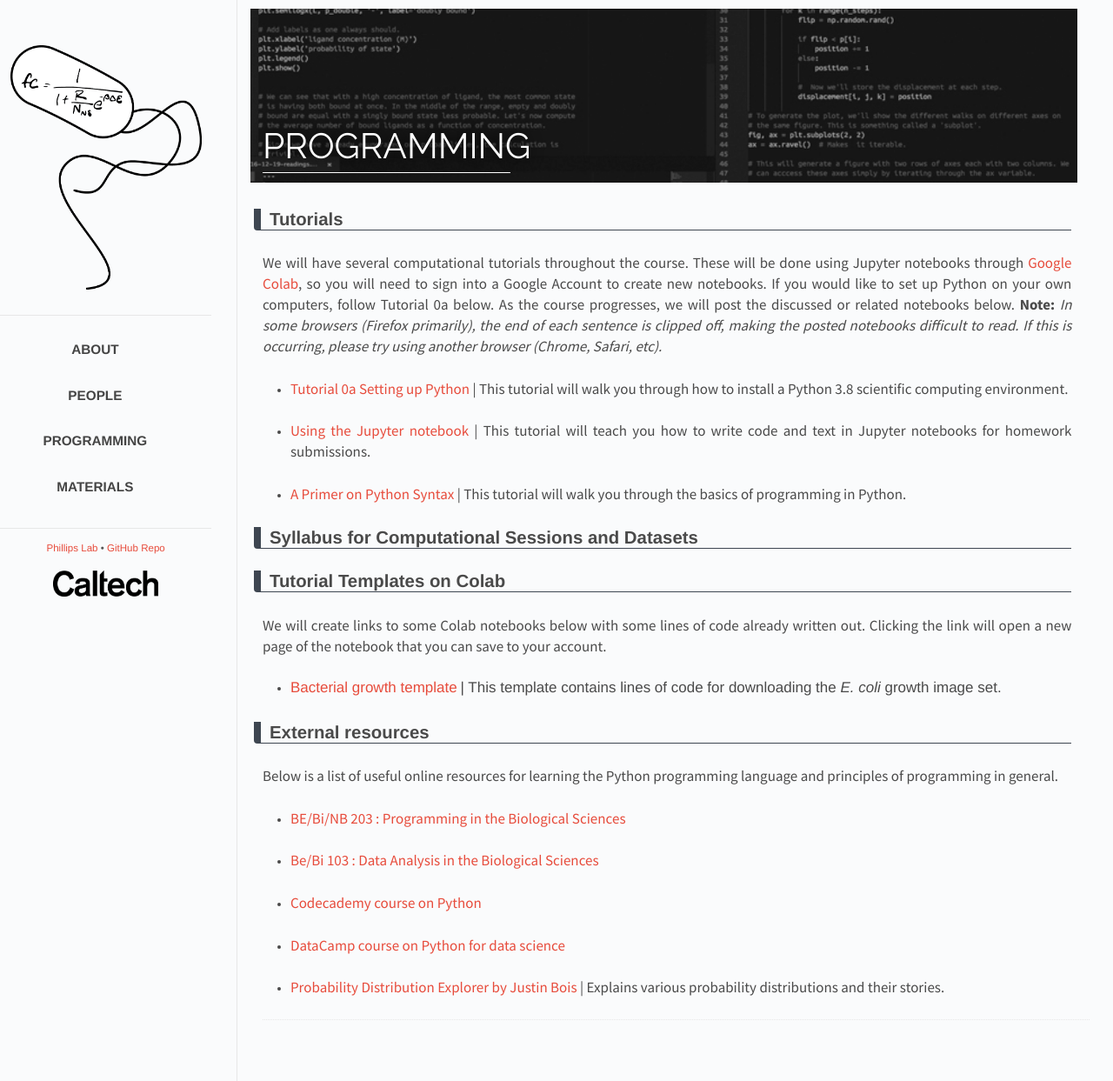
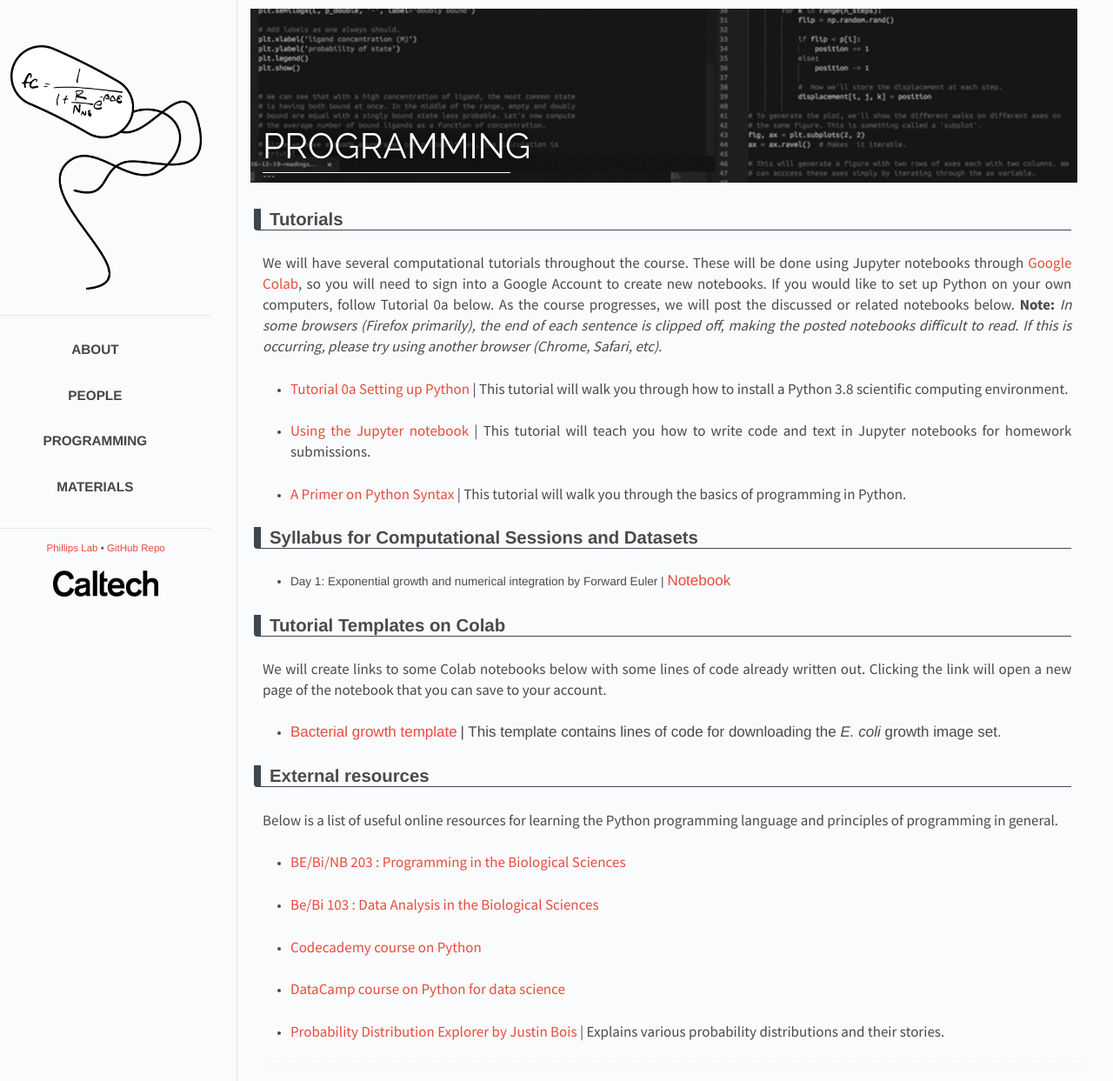
Before and after one commit to RPGroup-PBoC/pboc22_marseille, a Jekyll site: the page built from _posts/2022-01-29-code.md, in a window 1280 px wide. Shown: the whole page at 87% size. Built offline with Jekyll 4.4.1, drawn with Linux system fonts in a browser that asks for light colours.

Commit message:
Addition of Forward-Euler.

```diff
--- a/_posts/2022-01-29-code.md
+++ b/_posts/2022-01-29-code.md
@@ -42,6 +42,10 @@ the posted notebooks difficult to read. If this is occurring, please try using a
 
 ## Syllabus for Computational Sessions and Datasets
 
+* Day 1: Exponential growth and numerical integration by Forward Euler \| <a href="{{site.baseurl}}/code/forward_euler.html" target="_blank" style="font-size: 17px">
+  Notebook
+  </a> <span style="font-size: 17px">
+
 
 ## Tutorial Templates on Colab
 
```
